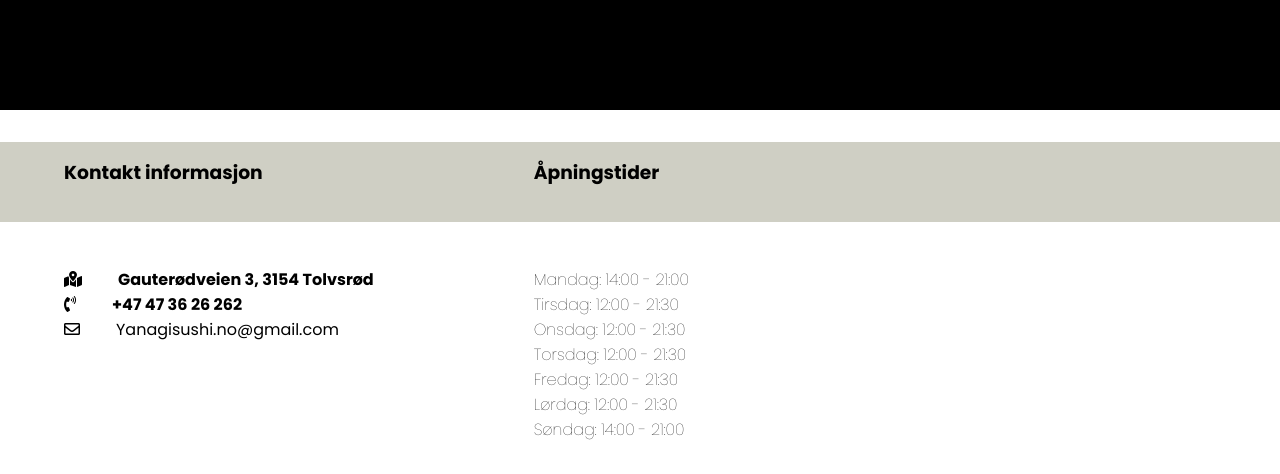
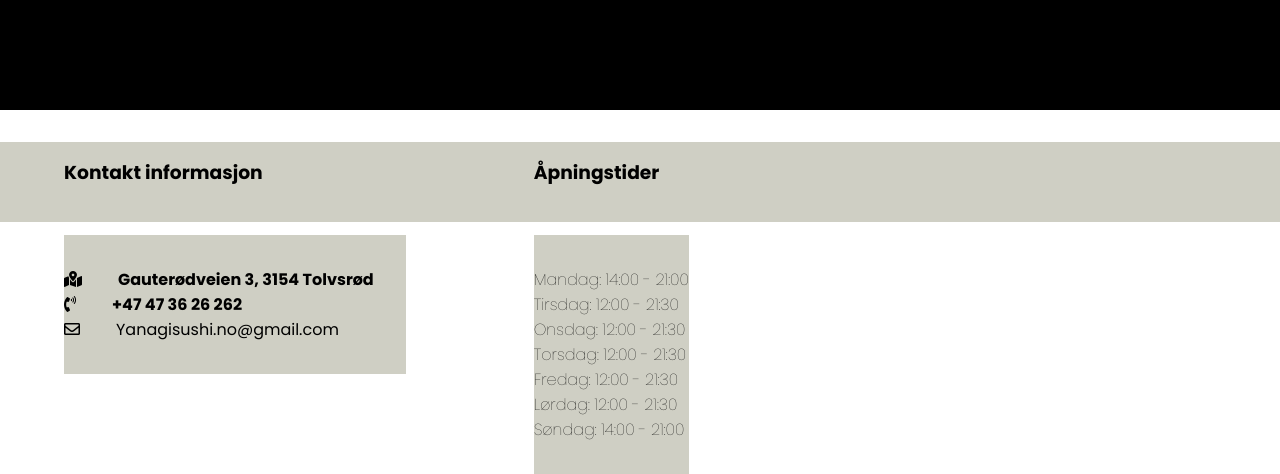
Before and after one commit to tintun2602/yanagi, a plain HTML site: page index.html in a window 1280 px wide. Shown: the part 1925-2399 px from the top of the page. Drawn offline with Linux system fonts and the light colour scheme.

Commit message:
color fix

```diff
--- a/style.css
+++ b/style.css
@@ -269,6 +269,7 @@ footer p {
   font-family: poppins, sans-serif;
   padding: 2rem 0rem;
   margin: 2rem 4rem;
+  background-color: rgb(207, 207, 196);
 }
 
 @media screen and (max-width: 1000px) {
```
